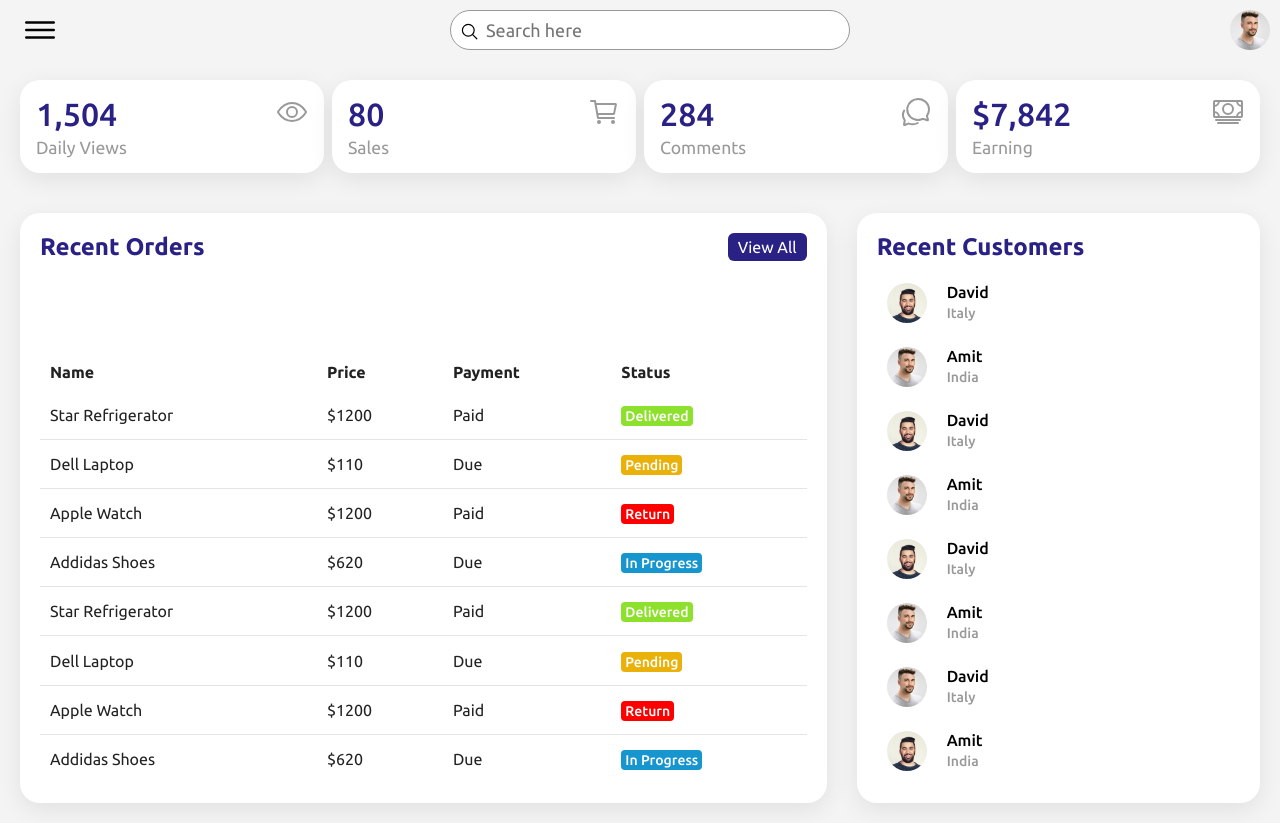
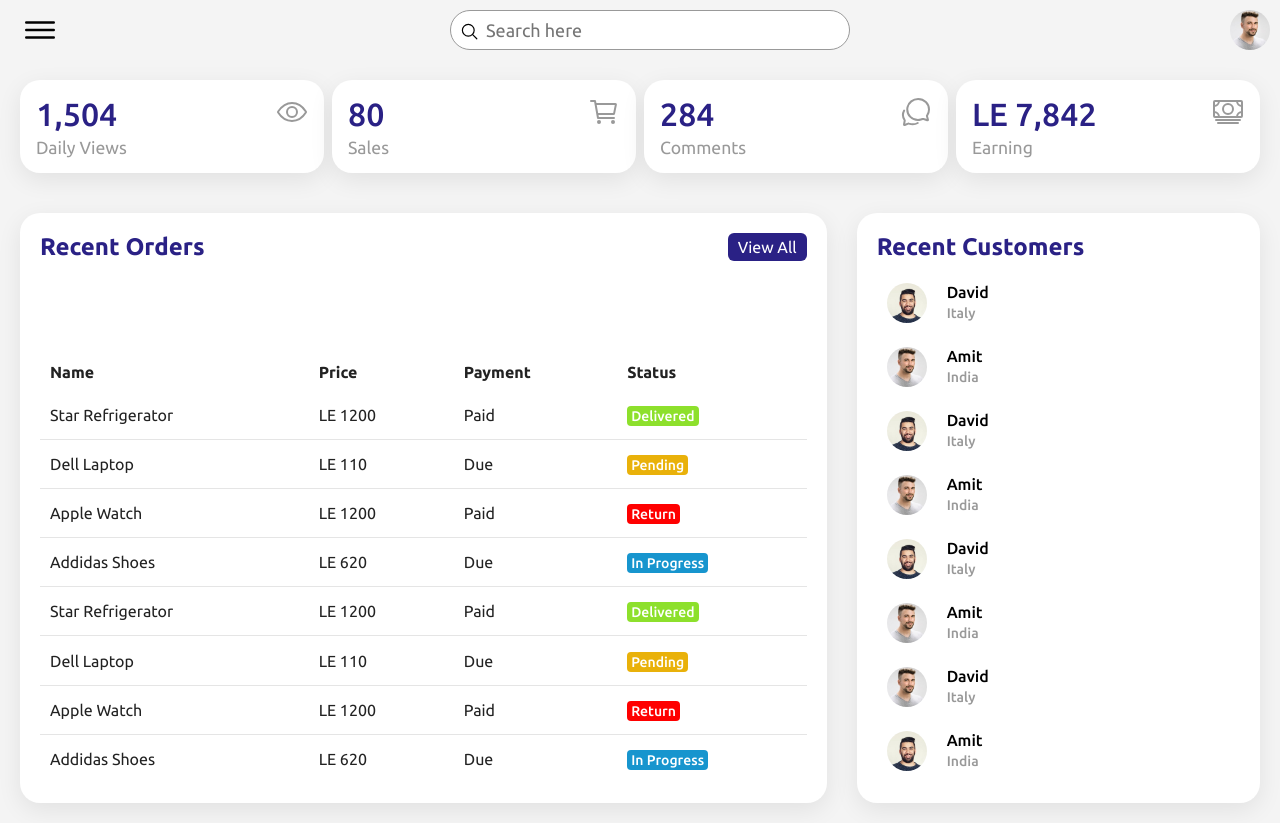
Before and after one commit to Mustafax98/Delivery-Hub, a plain HTML site: page index.html in a window 1280 px wide. Drawn offline with nearby package versions, Linux system fonts and the light colour scheme; files whose address does not match are found by name.

Commit message:
Update index.html

```diff
--- a/index.html
+++ b/index.html
@@ -138,7 +138,7 @@
 
                 <div class="card">
                     <div>
-                        <div class="numbers">$7,842</div>
+                        <div class="numbers">LE 7,842</div>
                         <div class="cardName">Earning</div>
                     </div>
 
@@ -169,56 +169,56 @@
                         <tbody>
                             <tr>
                                 <td>Star Refrigerator</td>
-                                <td>$1200</td>
+                                <td>LE 1200</td>
                                 <td>Paid</td>
                                 <td><span class="status delivered">Delivered</span></td>
                             </tr>
 
                             <tr>
                                 <td>Dell Laptop</td>
-                                <td>$110</td>
+                                <td>LE 110</td>
                                 <td>Due</td>
                                 <td><span class="status pending">Pending</span></td>
                             </tr>
 
                             <tr>
                                 <td>Apple Watch</td>
-                                <td>$1200</td>
+                                <td>LE 1200</td>
                                 <td>Paid</td>
                                 <td><span class="status return">Return</span></td>
                             </tr>
 
                             <tr>
                                 <td>Addidas Shoes</td>
-                                <td>$620</td>
+                                <td>LE 620</td>
                                 <td>Due</td>
                                 <td><span class="status inProgress">In Progress</span></td>
                             </tr>
 
                             <tr>
                                 <td>Star Refrigerator</td>
-                                <td>$1200</td>
+                                <td>LE 1200</td>
                                 <td>Paid</td>
                                 <td><span class="status delivered">Delivered</span></td>
                             </tr>
 
                             <tr>
                                 <td>Dell Laptop</td>
-                                <td>$110</td>
+                                <td>LE 110</td>
                                 <td>Due</td>
                                 <td><span class="status pending">Pending</span></td>
                             </tr>
 
                             <tr>
                                 <td>Apple Watch</td>
-                                <td>$1200</td>
+                                <td>LE 1200</td>
                                 <td>Paid</td>
                                 <td><span class="status return">Return</span></td>
                             </tr>
 
                             <tr>
                                 <td>Addidas Shoes</td>
-                                <td>$620</td>
+                                <td>LE 620</td>
                                 <td>Due</td>
                                 <td><span class="status inProgress">In Progress</span></td>
                             </tr>
```
